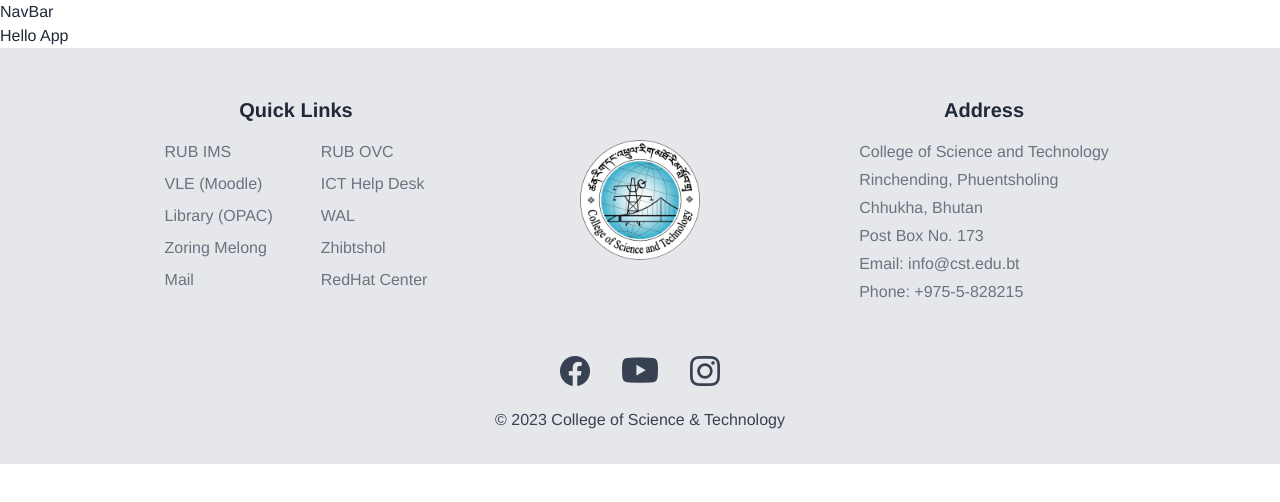
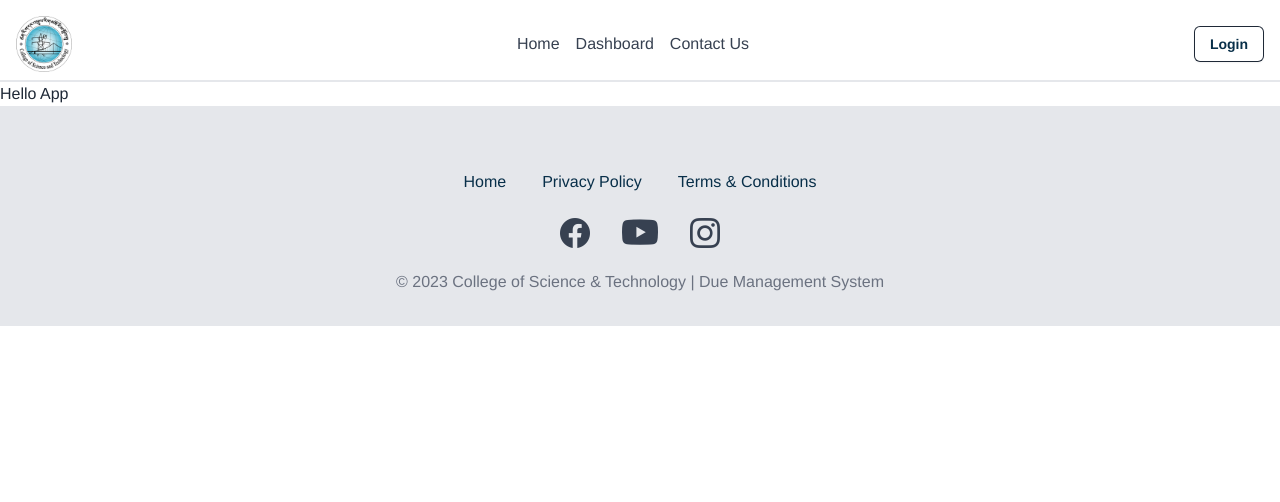
Before and after one commit to divyashC/due-mgmt-sys, a React (Create React App) app in the folder frontend/: page / in a window 1280 px wide. Shown: the top 502 px of the page. Built offline with nearby package versions, Linux system fonts and the light colour scheme.

Commit message:
Header Footer Completed

```diff
--- a/frontend/src/components/Footer.js
+++ b/frontend/src/components/Footer.js
@@ -1,97 +1,20 @@
 import React from "react";
-import CSTLogo from "../assets/images/CSTLogo.png";
 
 const Footer = () => {
 	return (
-		// <div className="fixed bottom-0 w-full py-8 bg-gray-200">
 		<div className="py-8 bg-gray-200">
-			<div class="grid grid-row md:grid-cols-3 max-w-5xl mx-auto gap-2">
-				<div class="p-4 flex flex-col items-center">
-					<h3 class="font-bold text-gray-800 mb-4 text-xl">Quick Links</h3>
-					<div className="flex flex-row ">
-						<div class="text-gray-500 space-y-2 flex flex-col mr-12">
-							<a
-								href="https://ims.rub.edu.bt"
-								className="transition-colors duration-300 hover:text-blue-700"
-							>
-								RUB IMS
-							</a>
-							<a
-								href="https://vle.cst.edu.bt"
-								className="transition-colors duration-300 hover:text-blue-700"
-							>
-								VLE (Moodle)
-							</a>
-							<a
-								href="https://lib.cst.edu.bt"
-								className="transition-colors duration-300 hover:text-blue-700"
-							>
-								Library (OPAC)
-							</a>
-							<a
-								href="https://journal.cst.edu.bt"
-								className="transition-colors duration-300 hover:text-blue-700"
-							>
-								Zoring Melong
-							</a>
-							<a
-								href="http://mail.rub.edu.bt/"
-								className="transition-colors duration-300 hover:text-blue-700"
-							>
-								Mail
-							</a>
-						</div>
-						<div className="flex flex-col space-y-2 text-gray-500">
-							<a
-								href="https://rub.edu.bt"
-								className="transition-colors duration-300 hover:text-blue-700"
-							>
-								RUB OVC
-							</a>
-							<a
-								href="https://forms.gle/86HLw6Pa7C1ZzF3M7"
-								className="transition-colors duration-300 hover:text-blue-700"
-							>
-								ICT Help Desk
-							</a>
-							<a
-								href="hhttps://www.rub.edu.bt/index.php/key-documents-2/the-wheel-of-academic-law-2/"
-								className="transition-colors duration-300 hover:text-blue-700"
-							>
-								WAL
-							</a>
-							<a
-								href="https://drive.google.com/file/d/1iZHm3aaLGMoKLN3dz9kG9_9BGKxAQraJ/view"
-								className="transition-colors duration-300 hover:text-blue-700"
-							>
-								Zhibtshol
-							</a>
-							<a
-								href="#"
-								className="transition-colors duration-300 hover:text-blue-700"
-							>
-								RedHat Center
-							</a>
-						</div>
-					</div>
-				</div>
-				<div className="flex items-center justify-center">
-					<img src={CSTLogo} alt="CST Logo" height={120} width={120} />
-				</div>
-				<div class="p-4 flex flex-col items-center justify-center">
-					<h3 class="font-bold text-gray-800 mb-4 text-xl">Address</h3>
-					<div class="text-gray-500 space-y-1 text-center md:text-left">
-						<p>College of Science and Technology</p>
-						<p>Rinchending, Phuentsholing</p>
-						<p>Chhukha, Bhutan</p>
-						<p>Post Box No. 173</p>
-						<p>Email: info@cst.edu.bt</p>
-						<p>Phone: +975-5-828215</p>
-					</div>
-				</div>
+			<div className="flex items-center justify-center mt-8 gap-1">
+				<p className="mx-4 text-sky-950 transition-colors duration-300 hover:text-blue-700">
+					Home
+				</p>
+				<p className="mx-4 text-sky-950 transition-colors duration-300 hover:text-blue-700">
+					Privacy Policy
+				</p>
+				<p className="mx-4 text-sky-950 transition-colors duration-300 hover:text-blue-700">
+					Terms & Conditions
+				</p>
 			</div>
-
-			<div className="flex items-center justify-center mt-8">
+			<div className="flex items-center justify-center mt-5">
 				<a
 					href="https://www.facebook.com/CST.University/"
 					target="_blank"
@@ -117,8 +40,10 @@ const Footer = () => {
 					<i className="text-3xl bi bi-instagram"></i>
 				</a>
 			</div>
-			<div className="flex justify-center mt-4 text-gray-700">
-				<p>© 2023 College of Science &amp; Technology</p>
+			<div className="flex justify-center mt-4 text-gray-500">
+				<p>
+					© 2023 College of Science &amp; Technology | Due Management System
+				</p>
 			</div>
 		</div>
 	);
--- a/frontend/src/components/NavBar.js
+++ b/frontend/src/components/NavBar.js
@@ -1,9 +1,32 @@
-import CSTLogo from "../assets/images/CSTLogo.png";
+import Logo from "../assets/images/LogoCst.png";
 
 import React from "react";
 
 const NavBar = () => {
-	return <div>NavBar</div>;
+	return (
+		<nav className="flex items-center justify-between px-4 pt-4 pb-2 border-b-2 border-gray-200">
+			<img src={Logo} className="h-14" />
+			<div className="flex items-center">
+				<ul className="flex space-x-4">
+					<li>
+						<p className="text-gray-700 hover:text-blue-700">Home</p>
+					</li>
+					<li>
+						<p className="text-gray-700 hover:text-blue-700">Dashboard</p>
+					</li>
+					<li>
+						<p className="text-gray-700 hover:text-blue-700">Contact Us</p>
+					</li>
+				</ul>
+			</div>
+			<button
+				type="button"
+				className="px-4 py-2 text-sm font-semibold bg-white rounded-md shadow-sm text-sky-950 ring-1 ring-inset ring-gray-800 hover:bg-sky-950 hover:text-white"
+			>
+				Login
+			</button>
+		</nav>
+	);
 };
 
 export default NavBar;
```
Also changed, not shown: frontend/src/assets/images/LogoCst.png (renamed from frontend/src/assets/images/CSTLogo.png).
